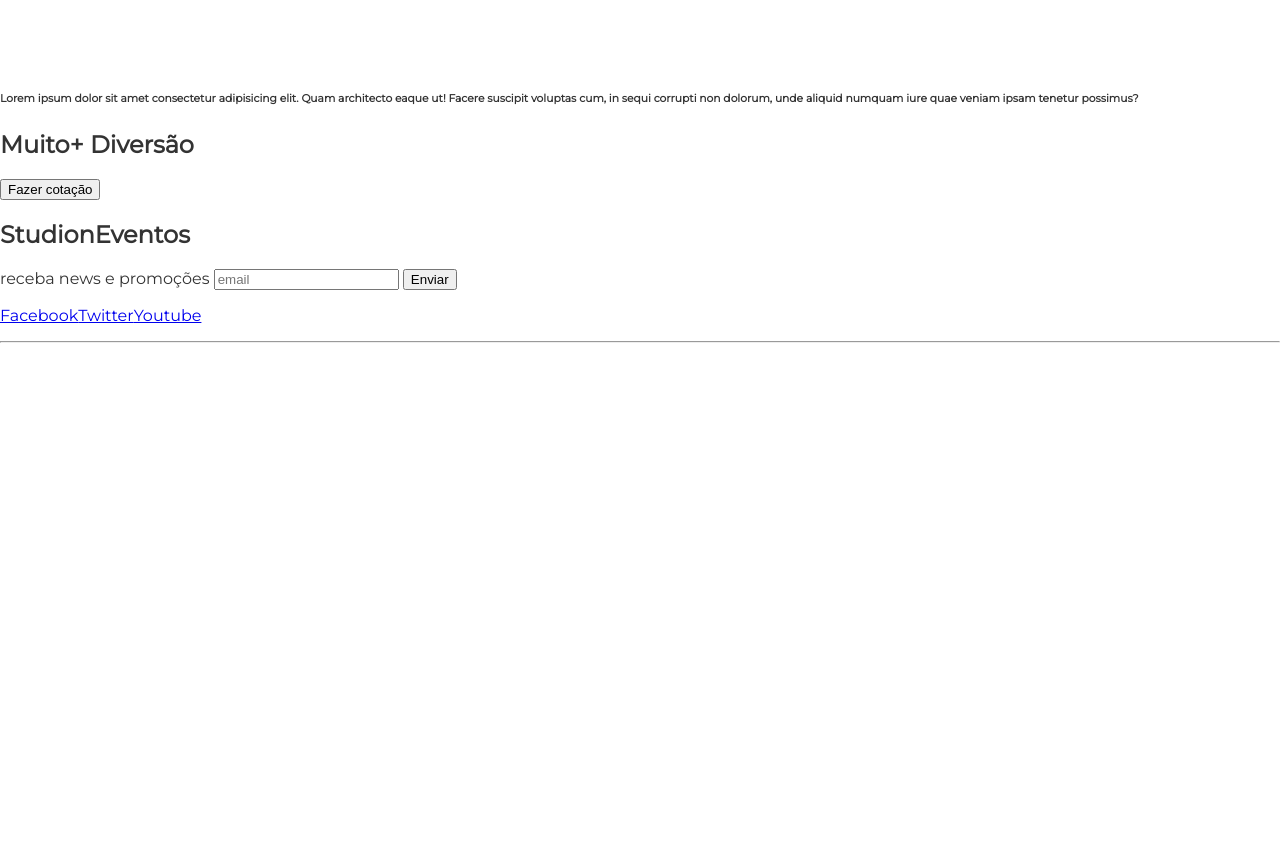
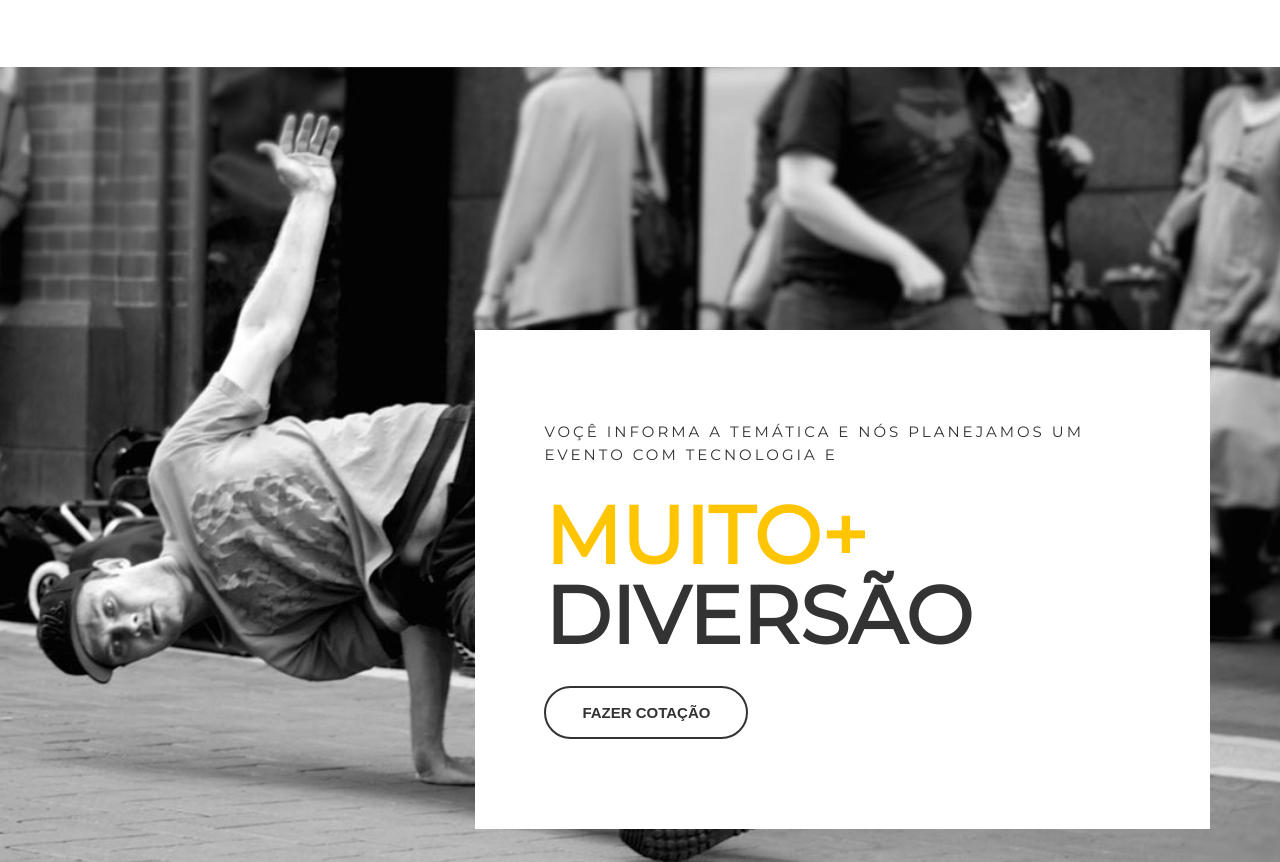
Before and after one commit to yuriclmoreira/studion, a website: page src/index.html in a window 1280 px wide. Shown: the part 1580-2442 px from the top of the page. Before the commit the page ends 1931 px from the top, so only its background shows below. Drawn offline with Linux system fonts and the light colour scheme.

Commit message:
construct css for quote

```diff
--- a/src/index.html
+++ b/src/index.html
@@ -102,12 +102,15 @@
                 </div>
             </section>
 
-            <section>
-                <div>
-                    <h6>Lorem ipsum dolor sit amet consectetur adipisicing elit. Quam architecto eaque ut! Facere suscipit voluptas cum, in sequi corrupti non dolorum, unde aliquid numquam iure quae veniam ipsam tenetur possimus?
-                    </h6>
-                    <h2><span>Muito+ </span>Diversão</h2>
-                    <button>Fazer cotação</button>
+            <section class="quote">
+                <div class="container quote__container">
+                    <div class="quote__copy">
+                        <h6>
+                            Voçê informa a temática e nós planejamos um evento com tecnologia e
+                        </h6>
+                        <h2><span class="copy--primary">Muito+ </span>Diversão</h2>
+                        <button class="btn btn--quote">Fazer cotação</button>
+                    </div>
                 </div>
             </section>
 
--- a/src/style.css
+++ b/src/style.css
@@ -217,3 +217,51 @@
     color: var(--color-copy);
     background: unset;
 }
+
+.quote {
+    background-image: url(./images/parallax.jpg);
+    background-attachment:fixed;
+    background-repeat:no-repeat;
+    background-size: cover;
+    background-position: center;
+}
+
+.quote__container {
+    display: grid;
+    align-items: center;
+    justify-items: end;
+    min-height: 80vw ;
+
+}
+
+.quote__copy {
+    background-color: #fff;
+    padding: 5.625rem 4.365rem;
+}
+
+.quote__copy h6 {
+    font-size: .9375rem;
+    font-weight: 400;
+    letter-spacing: .1875rem;
+    line-height: 1.4375rem;
+    max-width: 60ch;
+    text-transform: uppercase;
+    margin: 0;
+}
+.quote__copy h2 {
+    font-size: 5rem;
+    line-height: 5rem;
+    text-transform: uppercase;
+    letter-spacing: -.1875;
+    margin: 1.875rem 0;
+}
+
+.quote__copy h2 span {
+    display: block;
+}
+
+.btn--quote {
+    color: var(--color-copy);
+    border-color:var(--color-copy);
+    background: unset;
+}
```
